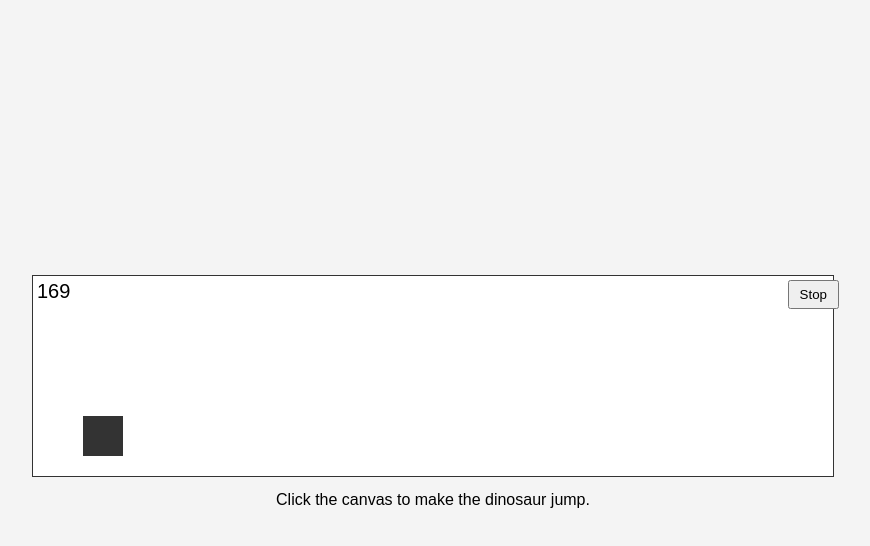
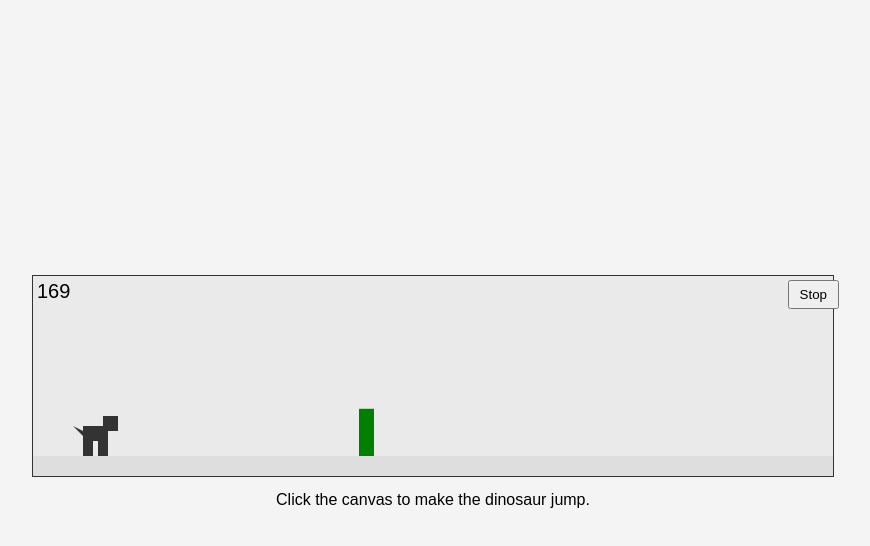
Before and after one commit to maaydemir/test, a plain HTML site: page index.html in a window 1280 px wide. Both pictures are taken after a click on the button "Start". Shown: the whole page, without its empty margins (207-1077 px from the left). Drawn offline with Linux system fonts and the light colour scheme.

Commit message:
Add simple obstacles and dino shape

```diff
--- a/css/style.css
+++ b/css/style.css
@@ -13,7 +13,7 @@ body {
 }
 
 #game-canvas {
-    background-color: #fff;
+    background-color: #eaeaea;
     border: 1px solid #333;
 }
 
--- a/js/game.js
+++ b/js/game.js
@@ -6,6 +6,10 @@ const scoreDisplay = document.getElementById('score');
 let running = false;
 let score = 0;
 let frameId;
+let spawnCounter = 0;
+const obstacles = [];
+const groundHeight = 20;
+const gameSpeed = 6;
 
 const dinosaur = {
     x: 50,
@@ -19,19 +23,64 @@ const dinosaur = {
 };
 
 function resetDinoPosition() {
-    dinosaur.y = canvas.height - dinosaur.height - 20;
+    dinosaur.y = canvas.height - dinosaur.height - groundHeight;
+}
+
+function spawnObstacle() {
+    const height = 30 + Math.random() * 20;
+    obstacles.push({
+        x: canvas.width,
+        y: canvas.height - height - groundHeight,
+        width: 15,
+        height
+    });
+}
+
+function updateObstacles() {
+    for (let i = obstacles.length - 1; i >= 0; i--) {
+        const obs = obstacles[i];
+        obs.x -= gameSpeed;
+        if (obs.x + obs.width < 0) {
+            obstacles.splice(i, 1);
+        }
+    }
+}
+
+function drawObstacles() {
+    ctx.fillStyle = 'green';
+    obstacles.forEach(obs => {
+        ctx.fillRect(obs.x, obs.y, obs.width, obs.height);
+    });
+}
+
+function checkCollisions() {
+    for (const obs of obstacles) {
+        if (
+            dinosaur.x < obs.x + obs.width &&
+            dinosaur.x + dinosaur.width > obs.x &&
+            dinosaur.y < obs.y + obs.height &&
+            dinosaur.y + dinosaur.height > obs.y
+        ) {
+            stopGame();
+            startBtn.textContent = 'Start';
+            break;
+        }
+    }
 }
 
 function clearCanvas() {
-    ctx.fillStyle = '#ffffff';
+    ctx.fillStyle = '#eaeaea';
     ctx.fillRect(0, 0, canvas.width, canvas.height);
+    // ground
+    ctx.fillStyle = '#dedede';
+    ctx.fillRect(0, canvas.height - groundHeight, canvas.width, groundHeight);
 }
 
 function updateDino() {
     if (dinosaur.isJumping) {
         dinosaur.y += dinosaur.velocityY;
         dinosaur.velocityY += dinosaur.gravity;
-        const ground = canvas.height - dinosaur.height - 20;
+        const ground = canvas.height - dinosaur.height - groundHeight;
         if (dinosaur.y >= ground) {
             dinosaur.y = ground;
             dinosaur.velocityY = 0;
@@ -42,13 +91,33 @@ function updateDino() {
 
 function drawDino() {
     ctx.fillStyle = '#333';
-    ctx.fillRect(dinosaur.x, dinosaur.y, dinosaur.width, dinosaur.height);
+    // body
+    ctx.fillRect(dinosaur.x, dinosaur.y + 10, 25, 15);
+    // head
+    ctx.fillRect(dinosaur.x + 20, dinosaur.y, 15, 15);
+    // legs
+    ctx.fillRect(dinosaur.x, dinosaur.y + 25, 10, 15);
+    ctx.fillRect(dinosaur.x + 15, dinosaur.y + 25, 10, 15);
+    // tail
+    ctx.beginPath();
+    ctx.moveTo(dinosaur.x, dinosaur.y + 15);
+    ctx.lineTo(dinosaur.x - 10, dinosaur.y + 10);
+    ctx.lineTo(dinosaur.x, dinosaur.y + 20);
+    ctx.fill();
 }
 
 function draw() {
     clearCanvas();
     updateDino();
+    updateObstacles();
     drawDino();
+    drawObstacles();
+    checkCollisions();
+
+    spawnCounter++;
+    if (spawnCounter % 90 === 0) {
+        spawnObstacle();
+    }
 
     score += 1;
     scoreDisplay.textContent = score;
```
Also changed, not shown: 1 other file.
